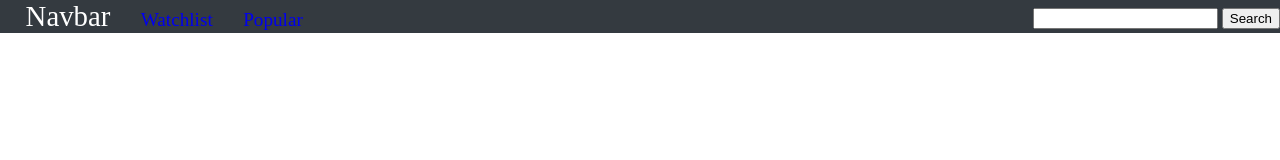
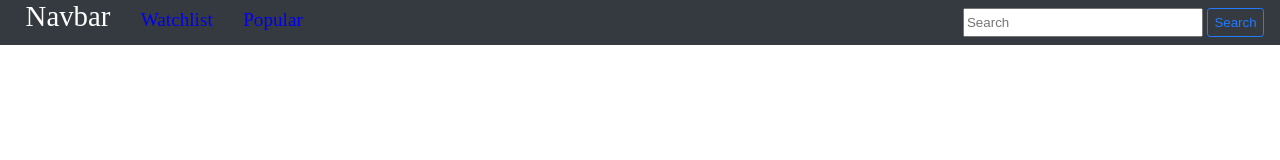
Before and after one commit to james-aguirre/MyAnime, a website: page index.html in a window 1280 px wide. Drawn offline with Linux system fonts and the light colour scheme.

Commit message:
basic navbar css

```diff
--- a/css/styles.css
+++ b/css/styles.css
@@ -21,4 +21,18 @@ a {
 
 #site-search {
   margin-top: 0.5rem;
+  height: 1.8rem;
+  margin-bottom: 0.5rem;
+  width: 15rem;
 }
+
+#search-button {
+  color: #227bff;
+  background-color: #343a40;
+  border-style: solid;
+  border-color: #227bff;
+  border-width: 0.05rem;
+  margin-right: 1rem;
+  padding: 0.4rem;
+  border-radius: 0.2rem;
+}
--- a/index.html
+++ b/index.html
@@ -18,7 +18,7 @@
     </div>
     <div class="navbar-right">
       <label for="site-search"></label>
-      <input type="search" id="site-search" name="q">
+      <input type="search" id="site-search" name="q" placeholder="Search">
       <button id="search-button">Search</button>
     </div>
   </header>
```
